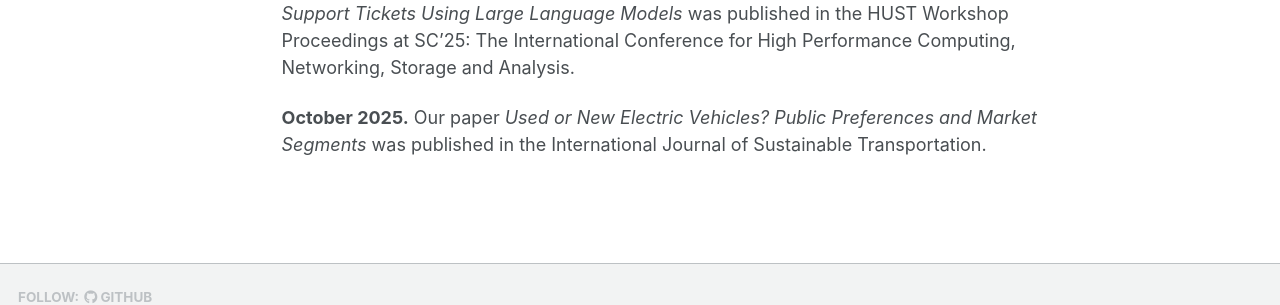
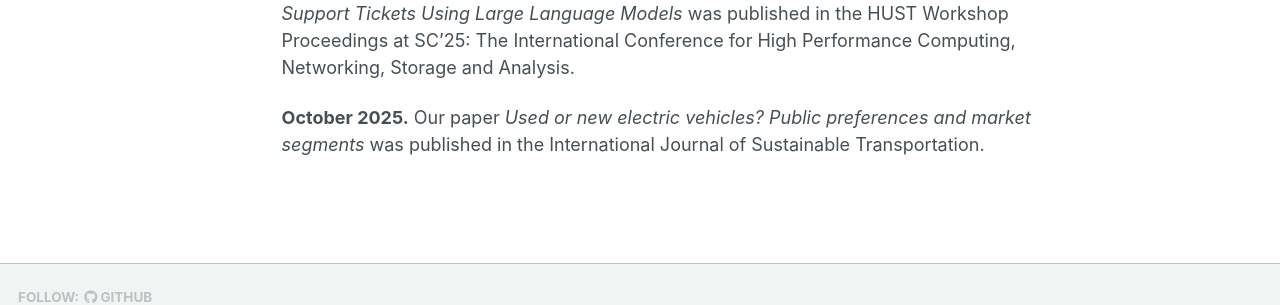
Before and after one commit to christinajoslin/christinajoslin.github.io, a Jekyll site: the page built from _pages/about.md, in a window 1280 px wide and 1171 px high. Shown: the part 815-1120 px from the top of the window. Built offline with Jekyll 4.4.1, drawn with Linux system fonts in a browser that asks for light colours; a style sheet for code colours, icons or effects is not loaded.

```diff
--- a/_pages/about.md
+++ b/_pages/about.md
@@ -23,4 +23,4 @@ My research interests lie at the intersection of **high-dimensional statistics,
 
 **November 2025.** Our paper *Generating Frequently Asked Questions from Technical Support Tickets Using Large Language Models* was published in the HUST Workshop Proceedings at SC'25: The International Conference for High Performance Computing, Networking, Storage and Analysis.
 
-**October 2025.** Our paper *Used or New Electric Vehicles? Public Preferences and Market Segments* was published in the International Journal of Sustainable Transportation.
+**October 2025.** Our paper *Used or new electric vehicles? Public preferences and market segments* was published in the International Journal of Sustainable Transportation.
```
